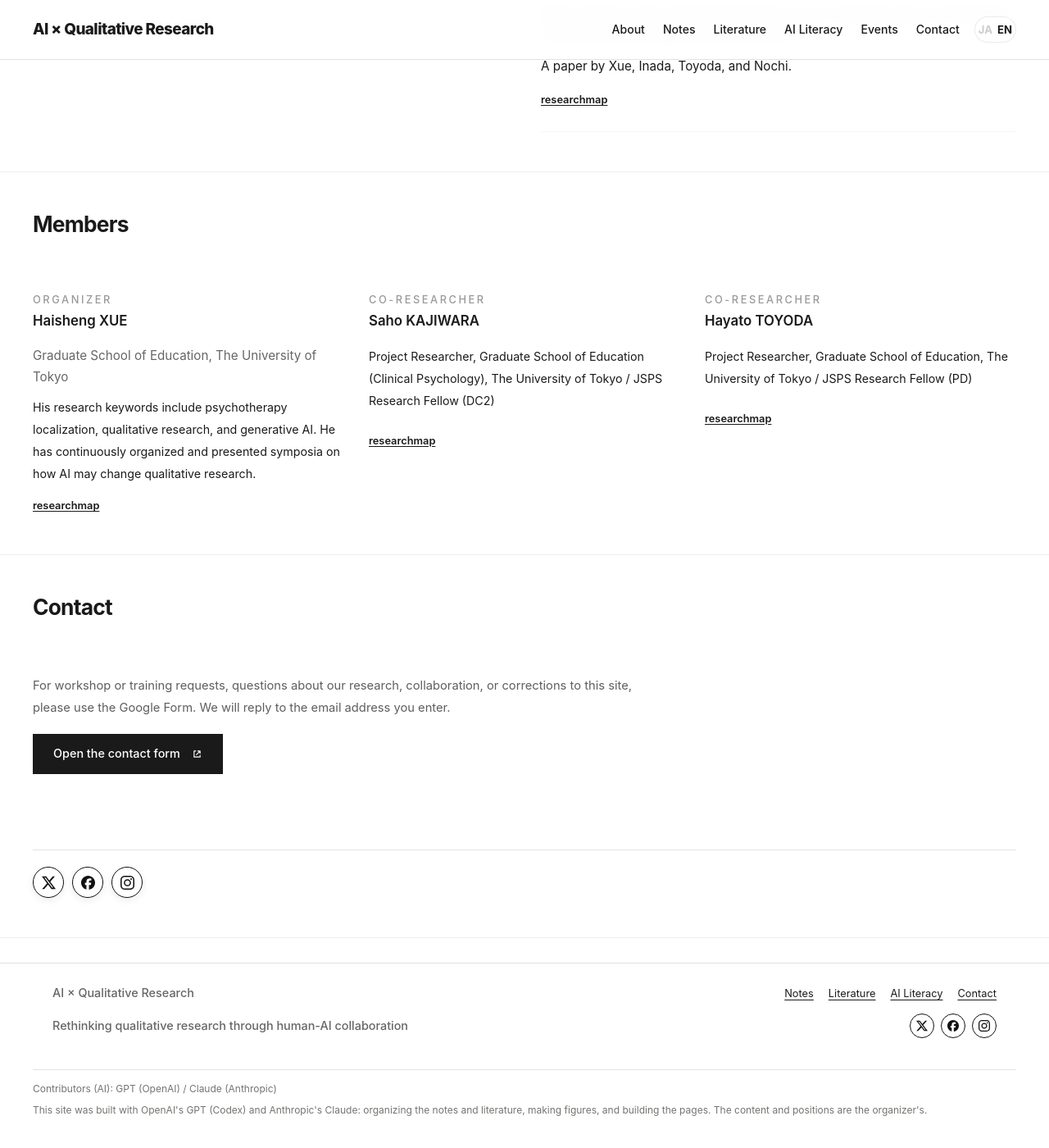
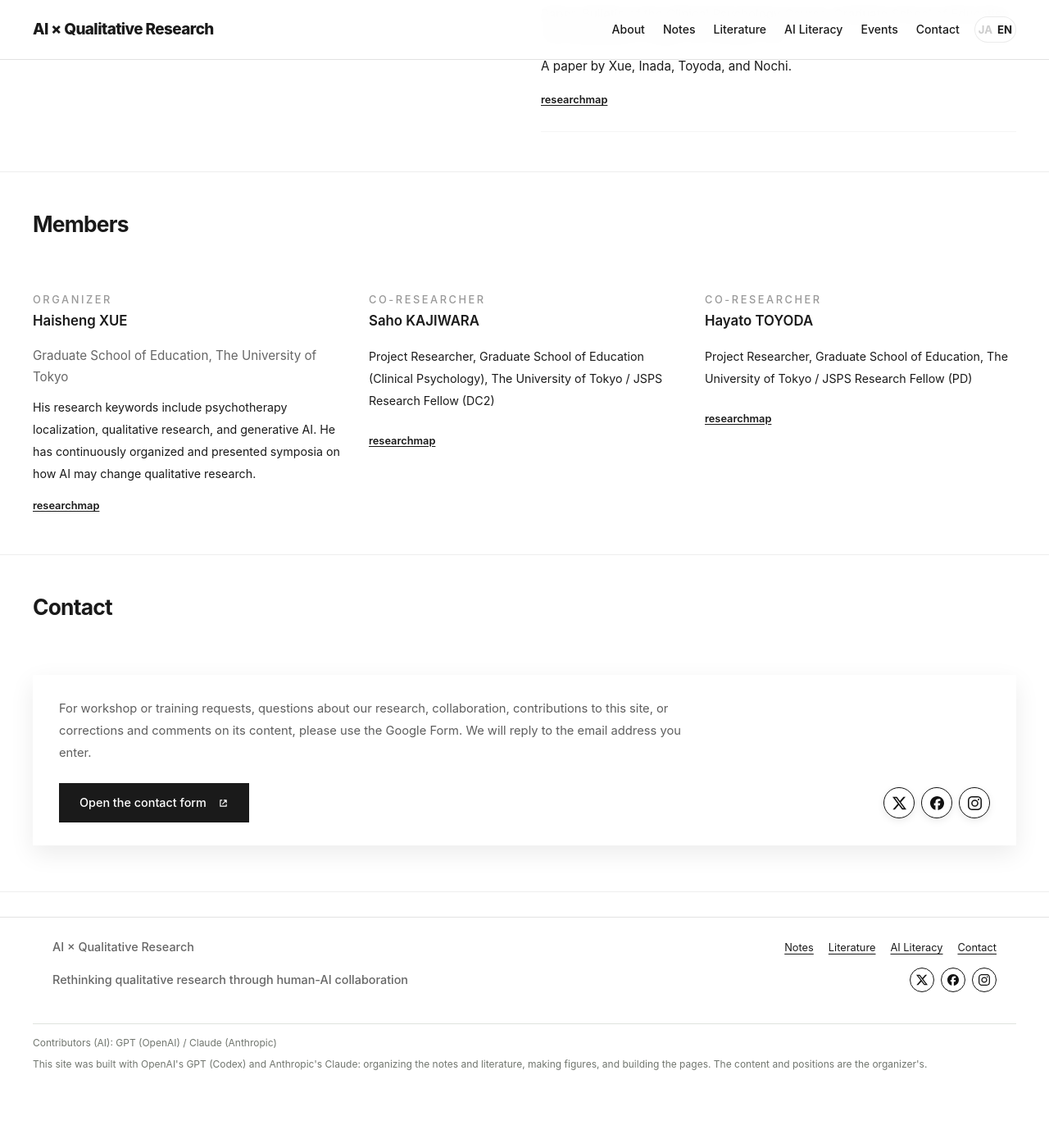
Before and after one commit to xuehaisheng/ai-qualitative-research, a Jekyll site: the page built from index.html, in a window 1280 px wide and 1400 px high, scrolled down 3539 px. Shown: the whole window at 82% size. Built offline with Jekyll 4.4.1, drawn with Linux system fonts in a browser that asks for light colours; after the commit the page ends 4883 px from its top, so only the background shows below that.

Commit message:
Put contact text, form button and share logos in one card; mention contributions
Co-Authored-By: Claude Opus 5.5 <noreply@anthropic.com>
Claude-Session: https://claude.ai/code/session_01Lmg6w9NJRA6yGBV9Eynzga

```diff
--- a/assets/css/reader.css
+++ b/assets/css/reader.css
@@ -230,8 +230,12 @@ button.tag:hover, button.tag[aria-pressed="true"] { color: var(--reader-accent);
 }
 
 /* Contact: a single link to the form */
-.contact-link-block { max-width: 760px; margin: 0 0 32px; }
-.contact-link-block p { margin: 0 0 18px; color: var(--reader-muted); font-size: .92rem; line-height: 1.85; }
+/* Contact: the text, the form button and the share logos sit together in one card. */
+.contact-card { margin: 0 0 8px; padding: 28px 32px; background: #fff; box-shadow: var(--reader-shadow); }
+.contact-card p { max-width: 760px; margin: 0 0 22px; color: var(--reader-muted); font-size: .92rem; line-height: 1.85; }
+.contact-actions { display: flex; flex-wrap: wrap; align-items: center; justify-content: space-between; gap: 16px 24px; }
+.share-row.contact-share { margin: 0; gap: 8px; }
+@media (max-width: 600px) { .contact-card { padding: 22px 20px; } }
 .contact-btn { display: inline-flex !important; align-items: center; min-height: 0 !important; padding: 11px 24px !important; box-shadow: none !important; }
 
 /* Literature list: full-text link */
--- a/index.html
+++ b/index.html
@@ -221,11 +221,13 @@ This site aims to become more than an announcement page: a place where qualitati
 <div class="section-heading">
 <h2 data-bilingual="" data-en="Contact" data-ja="お問い合わせ">お問い合わせ</h2>
 </div>
-<div class="contact-link-block">
-<p data-bilingual="" data-en="For workshop or training requests, questions about our research, collaboration, or corrections to this site, please use the Google Form. We will reply to the email address you enter." data-ja="講習会・研修のご依頼、研究についてのご質問、共同研究のご相談、サイトの内容への訂正やご意見は、Googleフォームからお寄せください。ご入力いただいたメールアドレスにご連絡します。">講習会・研修のご依頼、研究についてのご質問、共同研究のご相談、サイトの内容への訂正やご意見は、Googleフォームからお寄せください。ご入力いただいたメールアドレスにご連絡します。</p>
+<div class="contact-card">
+<p data-bilingual="" data-en="For workshop or training requests, questions about our research, collaboration, contributions to this site, or corrections and comments on its content, please use the Google Form. We will reply to the email address you enter." data-ja="講習会・研修のご依頼、研究についてのご質問、共同研究のご相談、本サイトへのご寄稿、サイトの内容への訂正やご意見は、Googleフォームからお寄せください。ご入力いただいたメールアドレスにご連絡します。">講習会・研修のご依頼、研究についてのご質問、共同研究のご相談、本サイトへのご寄稿、サイトの内容への訂正やご意見は、Googleフォームからお寄せください。ご入力いただいたメールアドレスにご連絡します。</p>
+<div class="contact-actions">
 <a class="btn btn-primary contact-btn" href="https://docs.google.com/forms/d/e/1FAIpQLSdhIVuPwF8vNkgLbdL26EpNcEVokmeYoXH4ME0bqhOIe6wMoA/viewform" target="_blank" rel="noopener"><span data-bilingual="" data-en="Open the contact form" data-ja="お問い合わせフォームを開く">お問い合わせフォームを開く</span>{% include external.html %}</a>
+{% include share.html path="/" title="AI × 質的研究" title_en="AI × Qualitative Research" class="contact-share" %}
 </div>
-{% include share.html path="/" title="AI × 質的研究" title_en="AI × Qualitative Research" class="share-end" %}
+</div>
 </div>
 </div>
 </section>
```
